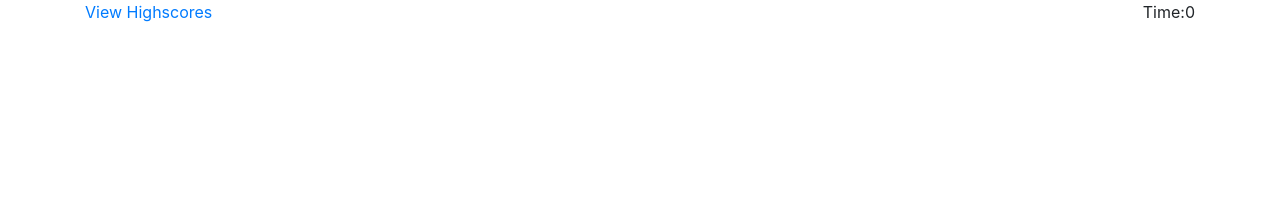
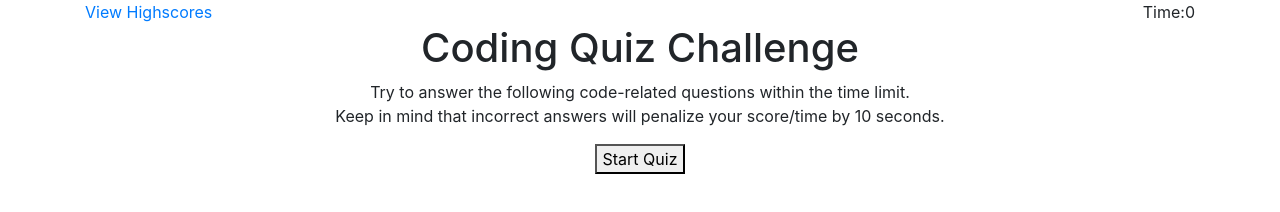
Before and after one commit to Brian-Lets-Go/coding-quiz, a plain HTML site: page index.html in a window 1280 px wide. Drawn offline with nearby package versions, Linux system fonts and the light colour scheme; files that its build step writes are made by us from their sources; files whose address does not match are found by name.

Commit message:
start section html

```diff
--- a/index.html
+++ b/index.html
@@ -23,6 +23,29 @@
                     </div>
                 </header>
 
+                <section id="start-section" class="container" class="show">
+                    <div class="row">
+                        <div class="col-md-12 d-flex justify-content-center">
+                            <h1>Coding Quiz Challenge</h1>
+                        </div>
+                    </div>
+                    <div class="row">
+                        <div class="col-md-12 d-flex justify-content-center text-center">
+                            <p>
+                                Try to answer the following code-related questions within the time limit. <br>
+                                Keep in mind that incorrect answers will penalize your score/time by 10 seconds.
+                            </p>
+                        </div>
+                    </div>
+                    <div class="row">
+                        <div class="col-md-12 d-flex justify-content-center align-items-center">
+                            <button id="startButton">Start Quiz</button>
+                        </div>
+                    </div>
+                </section>
+
+
+
         <script src="./resources/js/script.js"></script>
 
     </body>
```
